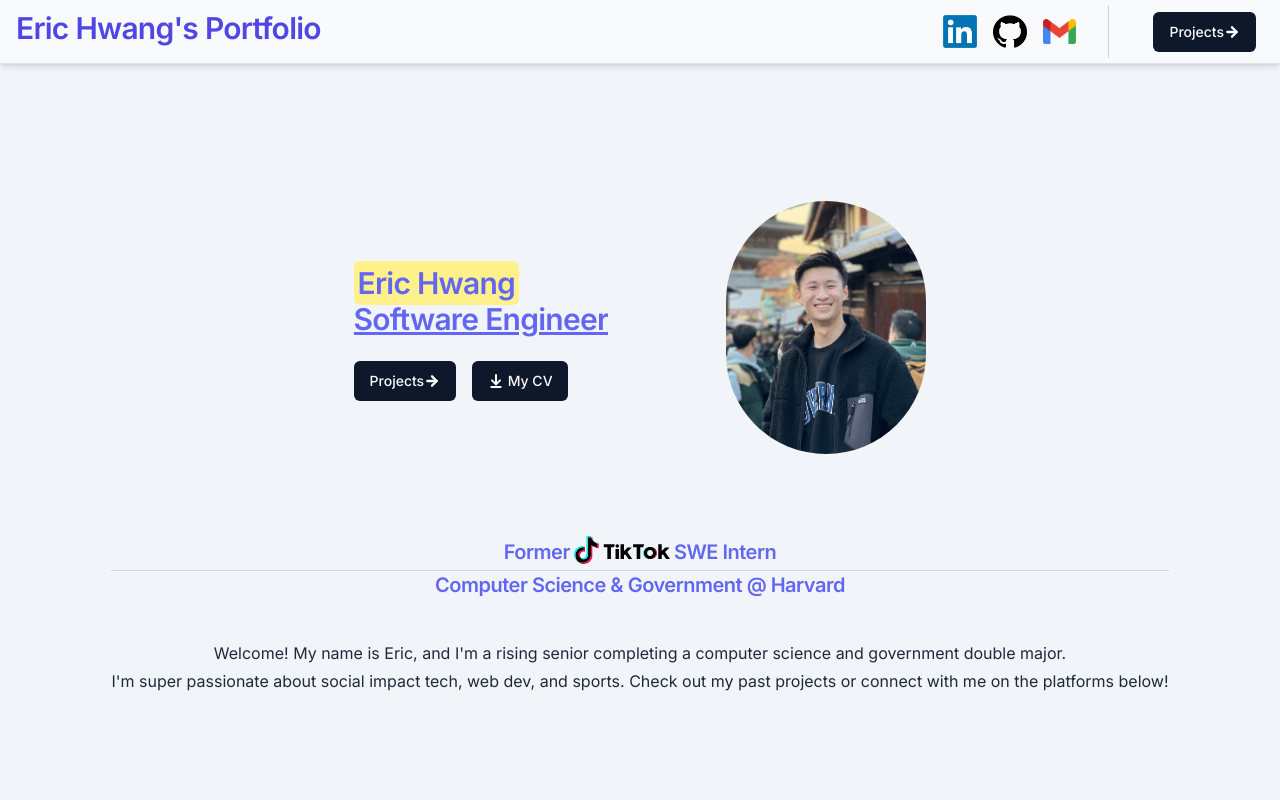
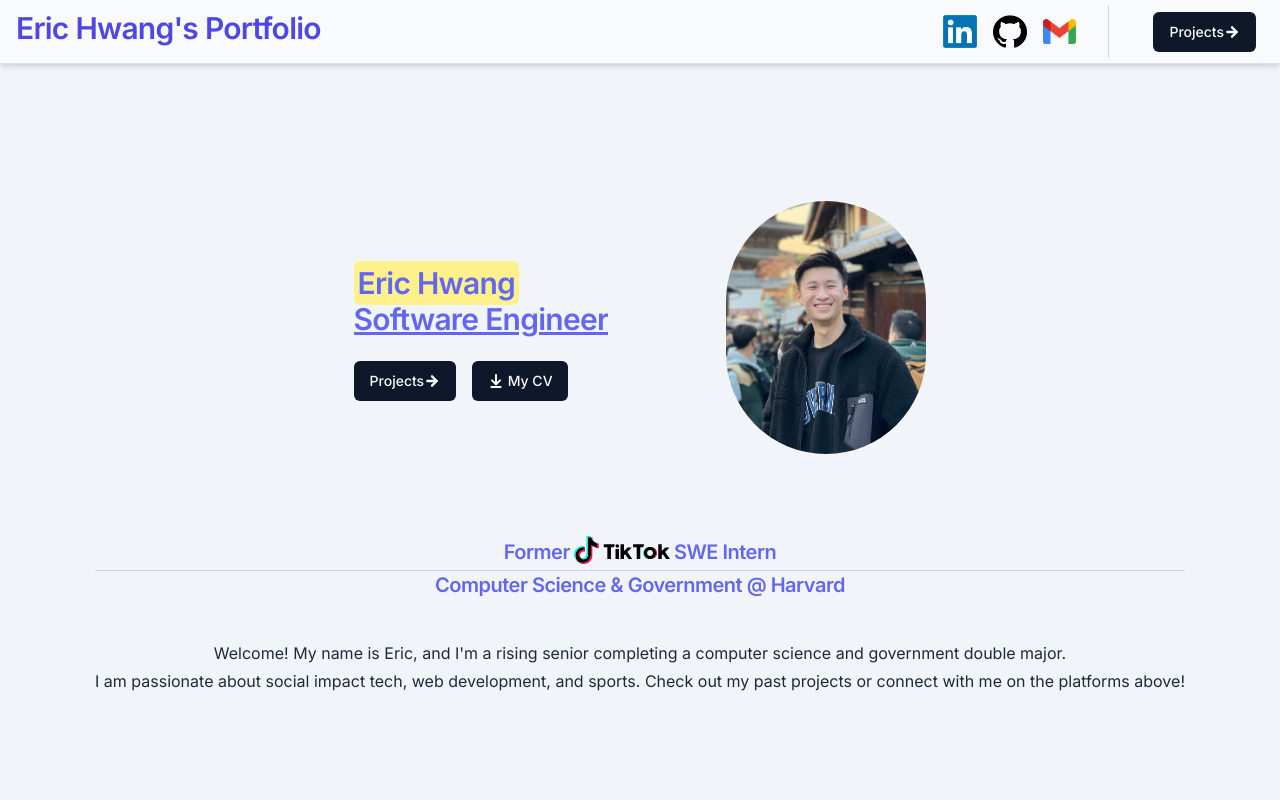
Before and after one commit to hwaneric/Portfolio-Website, a Next.js app: page / in a window 1280 px wide. Shown: the top 800 px of the page. Built offline with nearby package versions, Linux system fonts and the light colour scheme.

Commit message:
updated some copy

```diff
--- a/src/app/globals.css
+++ b/src/app/globals.css
@@ -68,3 +68,12 @@
     @apply bg-background text-foreground;
   }
 }
+
+
+.glow-effect {
+  transition: box-shadow 0.3s ease-in-out;
+}
+
+.glow-effect:hover {
+  box-shadow: 0 0 15px 25px hsl(53, 98%, 77%); /* Adjust color and size for the glow effect */
+}
--- a/src/app/page.tsx
+++ b/src/app/page.tsx
@@ -65,7 +65,7 @@ export default function Home() {
               priority={true}
               width={200}
               height={200}
-              className={`h-auto rounded-full`}
+              className={`h-auto rounded-full glow-effect`}
               onLoad={handleLoad}
             />
           </div>
@@ -101,9 +101,9 @@ export default function Home() {
             Welcome! My name is Eric, and I&apos;m a rising senior completing a
             computer science and government double major.
             <br />
-            I&apos;m super passionate about social impact tech, web dev, and
+            I am passionate about social impact tech, web development, and
             sports. Check out my past projects or connect with me on the
-            platforms below!
+            platforms above!
           </TypographyP>
         </div>
       </div>
```
